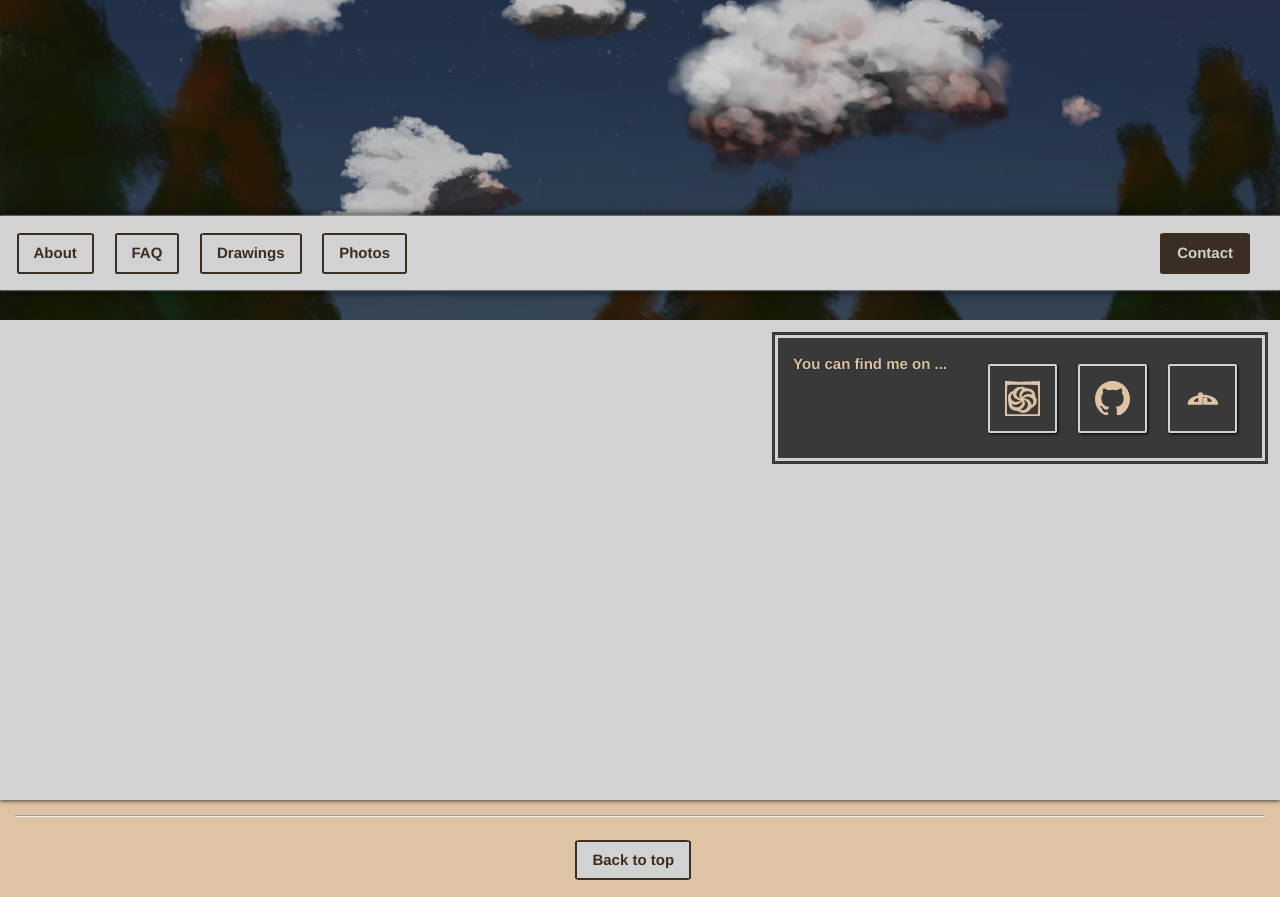
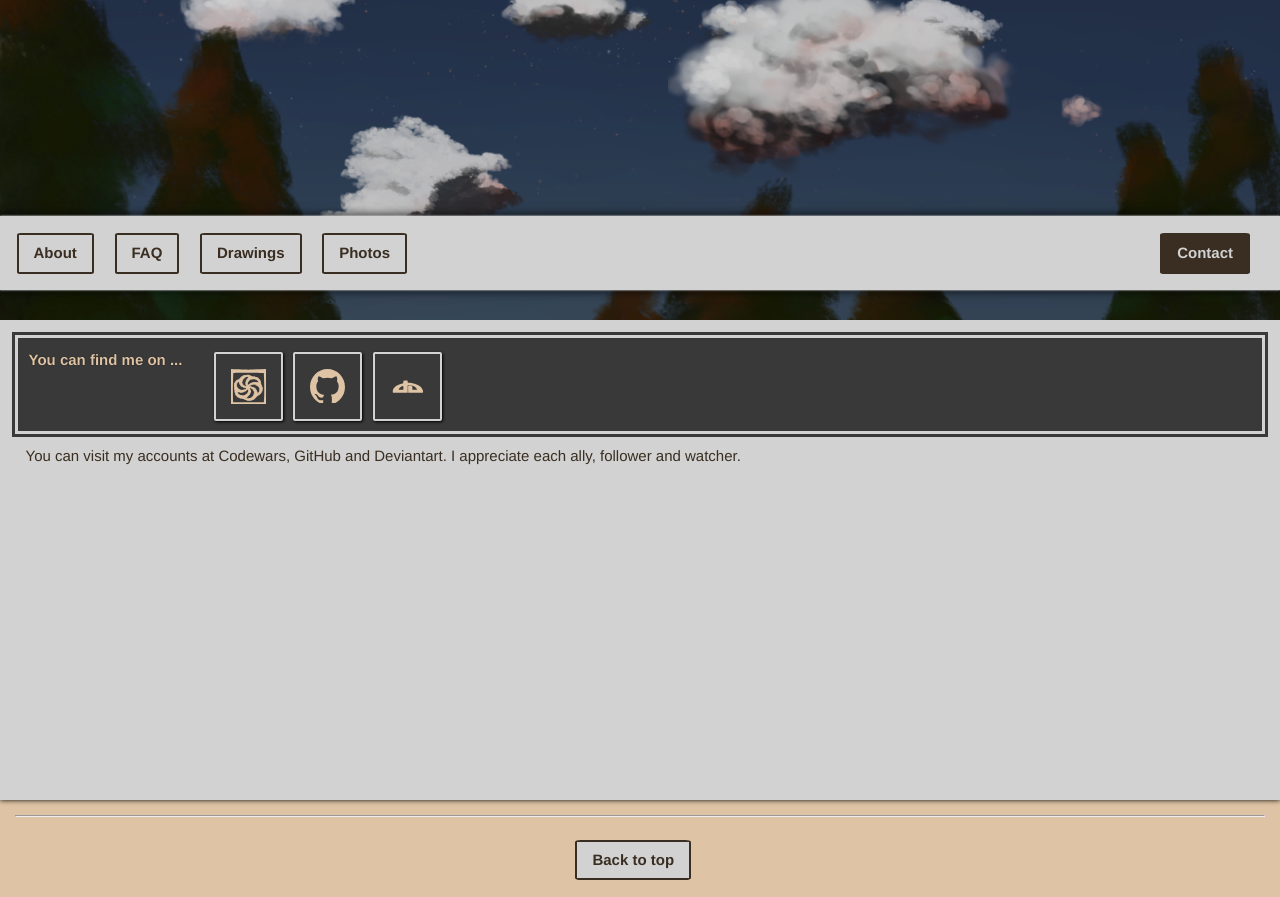
Before and after one commit to KartoffelCheetah/personal-website-001, a Flask app: page /contact in a window 1280 px wide. Run offline with Flask 2, Linux system fonts and the light colour scheme; style sheets or scripts are compiled from the project's sources.

Commit message:
Removed paper texture since it's not used anymore. Finished the contact page.

```diff
--- a/static/css/contact.css
+++ b/static/css/contact.css
@@ -1,8 +1,6 @@
 /*Contact.styl*/
-main {
-  display: flex;
-  justify-content: flex-end;
-  align-items: flex-start;
+section.contact {
+  margin: 0.7rem;
 }
 .wheel {
   text-shadow: 0 0 1px #000;
@@ -10,6 +8,7 @@ main {
   color: #dec3a4;
   font-weight: bold;
   display: inline-flex;
+  width: 100%;
   flex-direction: row;
   border: 3px solid #d2d2d2;
   box-shadow: 0 0 0 3px #393939;
@@ -20,14 +19,15 @@ main {
   }
 }
 .wheel-segment {
-  margin: 1rem;
+  margin: 0.7rem;
   display: flex;
   flex-direction: row;
   flex-wrap: wrap;
   justify-content: space-around;
 }
 .wheel-segment a {
-  margin: 0.7rem;
+  margin-left: 0.7rem;
+  margin-top: 0.2rem;
   border-radius: 2px;
   border: 2px solid #d2d2d2;
   background-color: #393939;
--- a/static/css/contact.styl
+++ b/static/css/contact.styl
@@ -1,17 +1,14 @@
 /*Contact.styl*/
-// notebook-paper-texture.jpg is in public domain
-// http://www.photos-public-domain.com/2010/12/31/notebook-paper-texture/
 @import 'variables.styl'
-main
-    display: flex
-    justify-content: flex-end
-    align-items: flex-start
+section.contact
+    margin: mediumWidth
 .wheel
     text-shadow: 0 0 1px black
     background-color: primaryColorD3
     color: secondaryColor
     font-weight: bold
     display: inline-flex
+    width: 100%
     flex-direction: row
     border: 3px solid primaryColor
     box-shadow:
@@ -20,13 +17,14 @@ main
     .wheel
         flex-direction: column
 .wheel-segment
-    margin: 1rem
+    margin: mediumWidth
     display: flex
     flex-direction: row
     flex-wrap: wrap
     justify-content:space-around
     a
-        margin: mediumWidth
+        margin-left: mediumWidth
+        margin-top: .2rem
         border-radius: 2px
         border: 2px solid primaryColor
         background-color: primaryColorD3
--- a/templates/contact.html.j2
+++ b/templates/contact.html.j2
@@ -6,6 +6,7 @@
     <link rel="stylesheet" href="{{staticPATH}}css/contact.css">
 {% endblock %}
 {%block MAIN%}
+<header class="contact">
 	<div class="wheel">
 		<div class="wheel-segment">
 			<b>You can find me on ...</b>
@@ -22,6 +23,11 @@
 	        </a>
 	    </div>
 	</div>
+</header>
+<section class="contact">
+	You can visit my accounts at Codewars, GitHub and Deviantart.
+	I appreciate each ally, follower and watcher.
+</section>
 <script>
 	$('.wheel-segment img').each(function(){
 		var
```
Also changed, not shown: static/img/notebook-paper-texture.jpg (deleted). Lines whose indentation alone changed are shown as unchanged.
